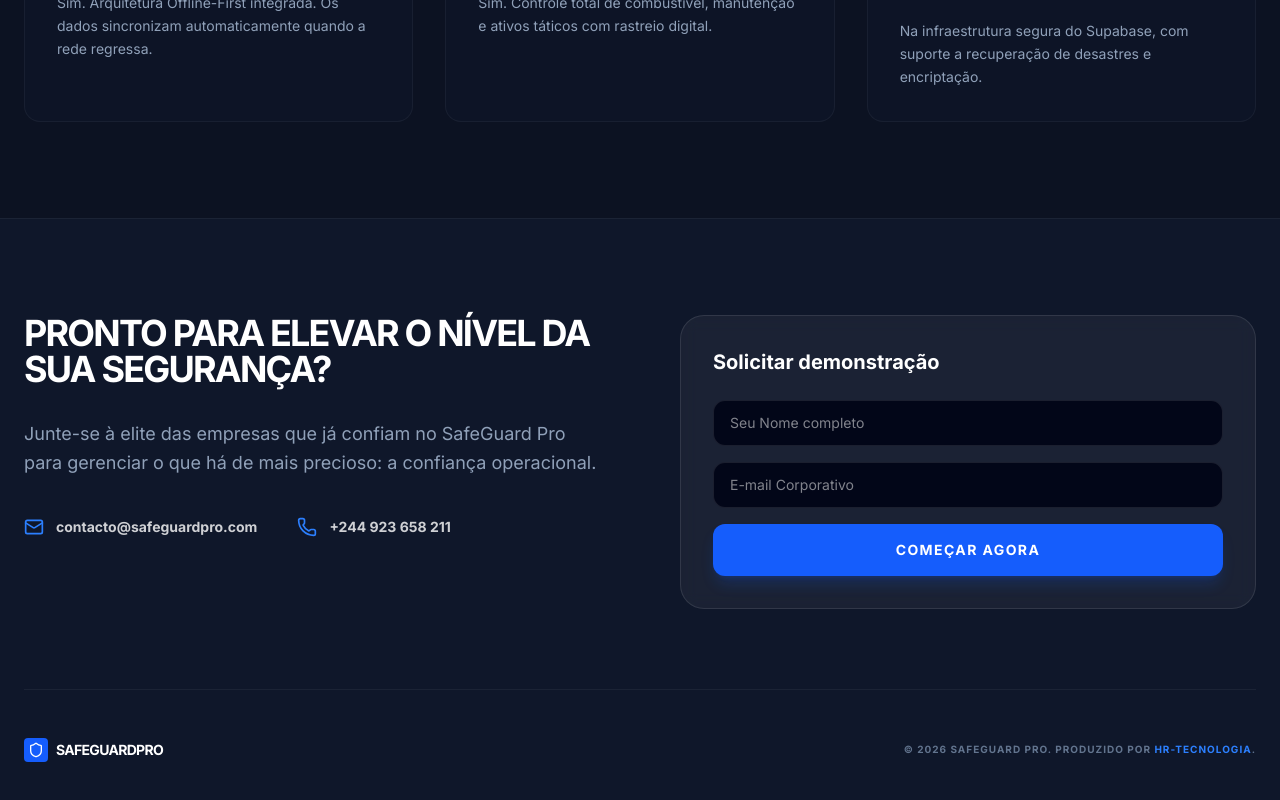
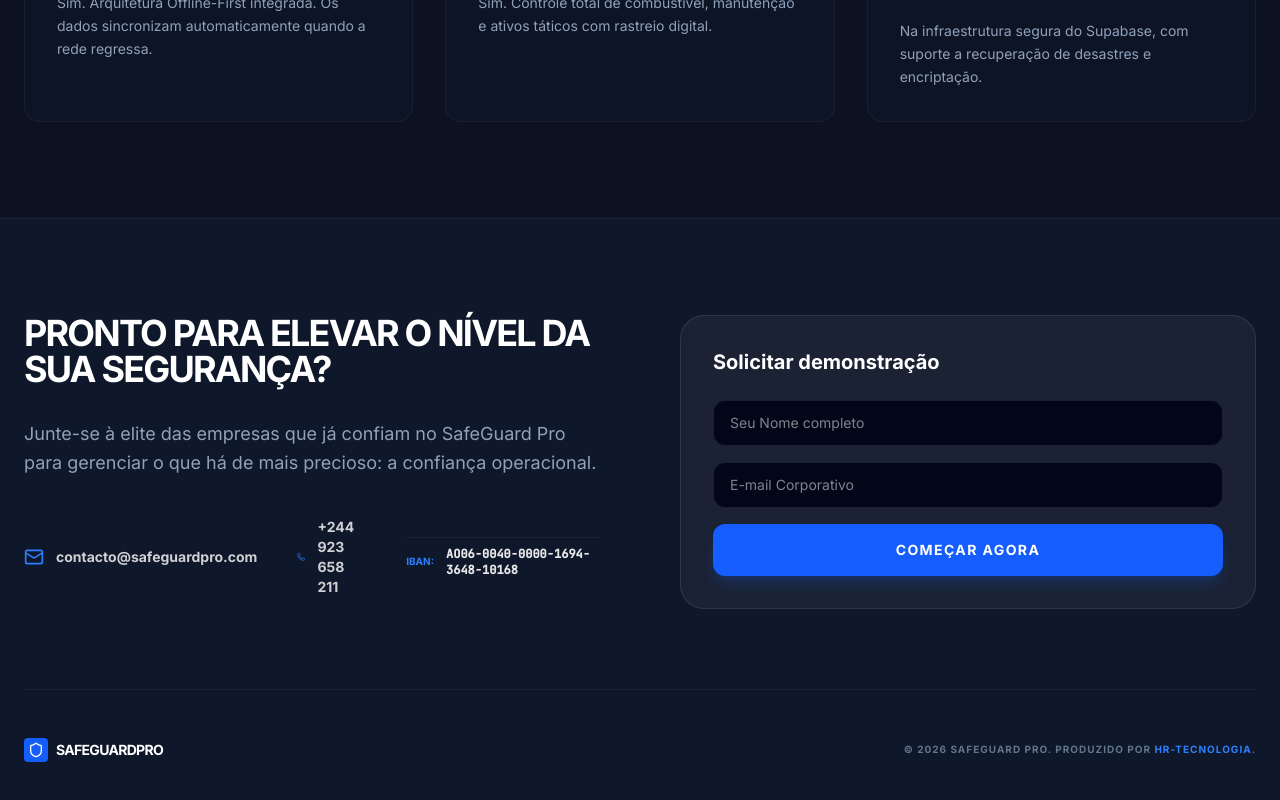
Before and after one commit to ricardo-60/SafeGuardPro, a React (Vite) app: page / in a window 1280 px wide. Shown: the part 3192-3992 px from the top of the page. Built offline with nearby package versions, Linux system fonts and the light colour scheme; no server answers.

Commit message:
feat: add IBAN to landing page footer and update contact info

```diff
--- a/src/components/LandingPage.tsx
+++ b/src/components/LandingPage.tsx
@@ -289,6 +289,10 @@ export default function LandingPage() {
                                     <Phone className="text-blue-500" size={20} />
                                     <span className="text-sm font-bold opacity-80">+244 923 658 211</span>
                                 </div>
+                                <div className="flex items-center space-x-3 pt-2 border-t border-white/5 w-full">
+                                    <span className="text-[10px] font-black uppercase text-blue-500">IBAN:</span>
+                                    <span className="text-xs font-mono font-bold opacity-90">AO06-0040-0000-1694-3648-10168</span>
+                                </div>
                             </div>
                         </div>
 
```
